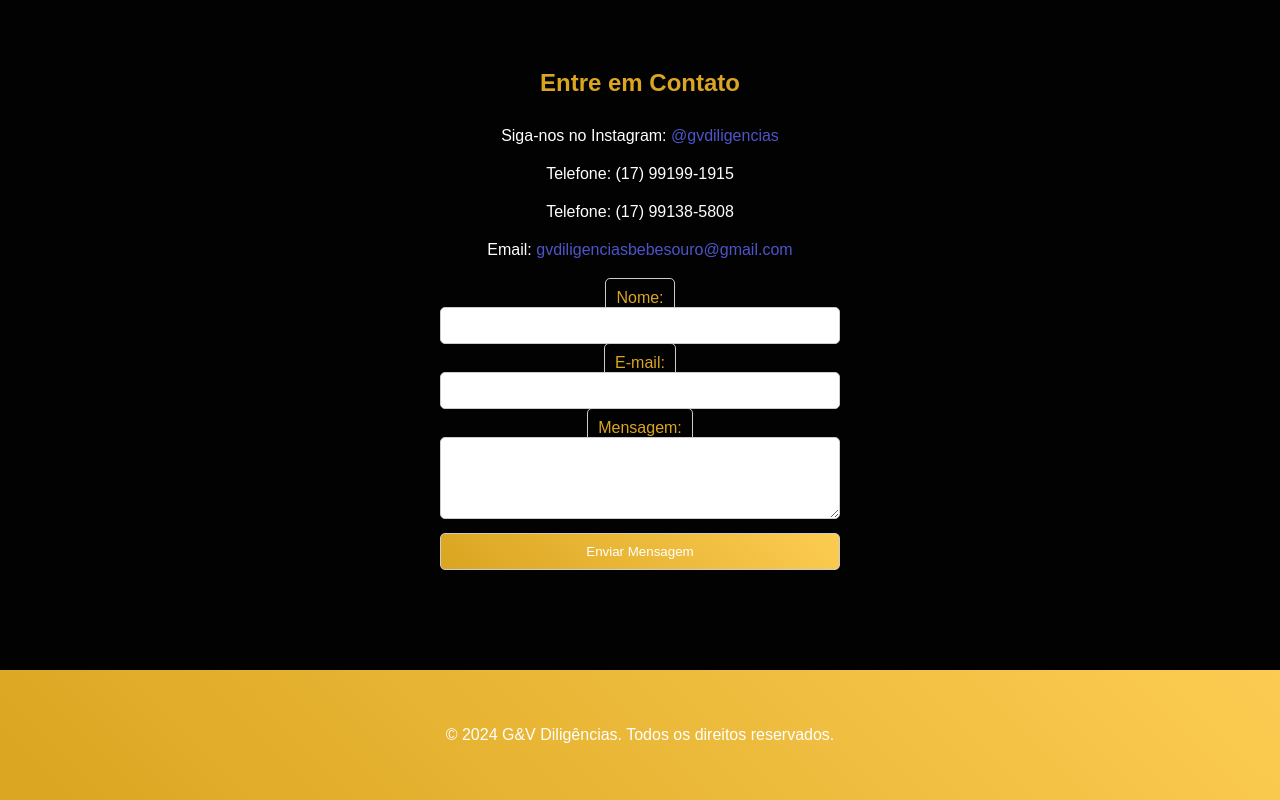
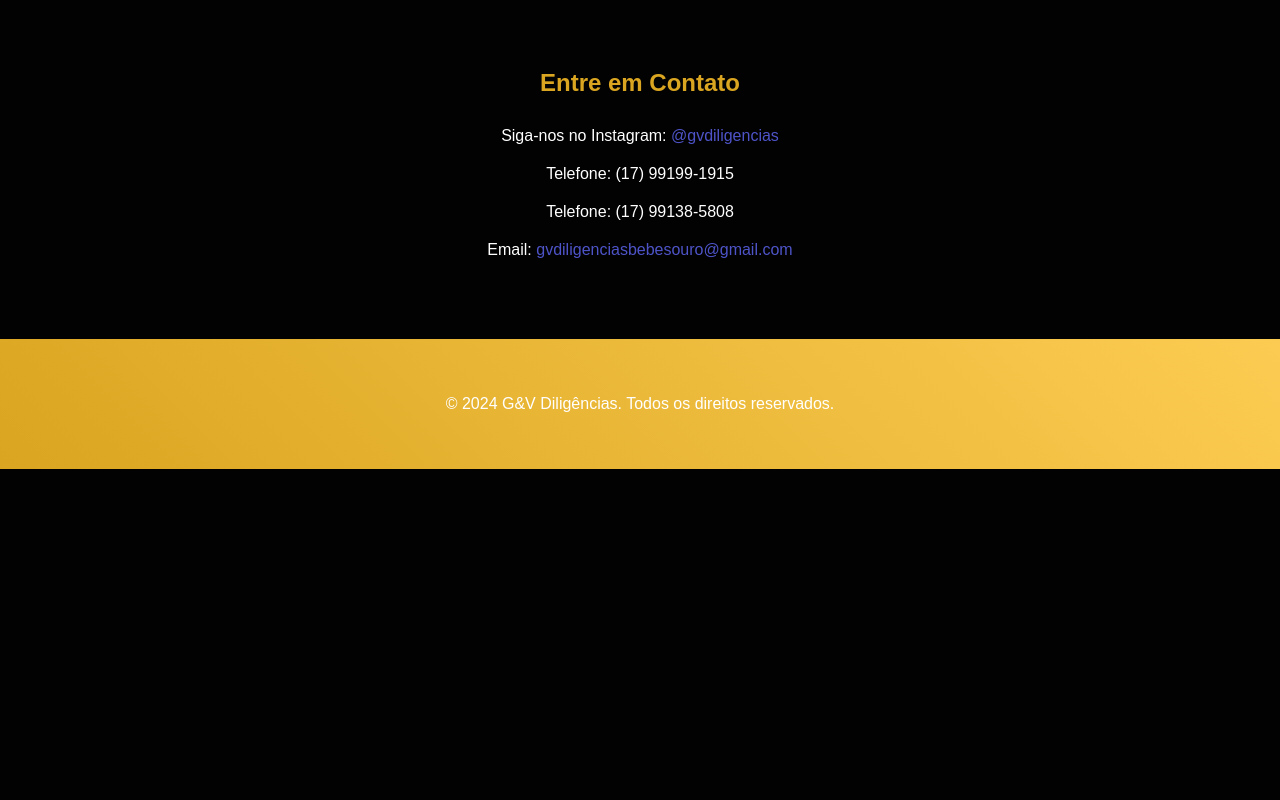
Before and after one commit to gv-diligencias/GV_Diligencias, a plain HTML site: page index.html in a window 1280 px wide. Shown: the part 2446-3246 px from the top of the page. After the commit the page ends 2915 px from the top, so only its background shows below. Drawn offline with Linux system fonts and the light colour scheme; a small style sheet from the web is missing.

Commit message:
mexi no negocio

```diff
--- a/index.html
+++ b/index.html
@@ -103,18 +103,6 @@
                 <p style="color: #fff;">Telefone: (17) 99199-1915</p>
                 <p style="color: #fff;">Telefone: (17) 99138-5808</p>
                 <p style="color: #fff;">Email: <a href="mailto:gvdiligenciasbebesouro@gmail.com">gvdiligenciasbebesouro@gmail.com</a></p>
-                <form>
-                    <label for="nome" style="color: #daa520;">Nome:</label>
-                    <input type="text" id="nome" name="nome" required>
-
-                    <label for="email" style="color: #daa520;">E-mail:</label>
-                    <input type="email" id="email" name="email" required>
-
-                    <label for="mensagem" style="color: #daa520;">Mensagem:</label>
-                    <textarea id="mensagem" name="mensagem" rows="4" required></textarea>
-
-                    <input type="submit" value="Enviar Mensagem">
-                </form>
             </div>
         </div>
     </section>
```
